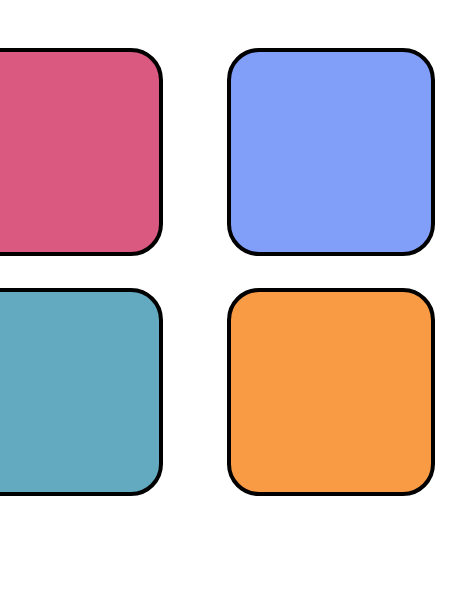
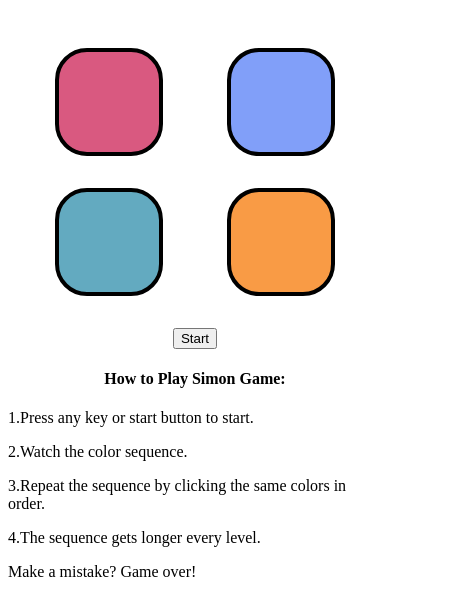
Before and after one commit to harshrajdixit/Simon-Game, a plain HTML site: page index.html in a window 390 px wide. Shown: the part 105-720 px from the top of the page, 467 px wide, since content can reach past the window. Drawn offline with Linux system fonts and the light colour scheme.

Commit message:
complelete

```diff
--- a/game.css
+++ b/game.css
@@ -34,3 +34,31 @@ border-radius: 2rem;
 .flash{
     background-color: white;
 }
+
+.rules{
+    text-align: left;
+
+    margin: auto;
+    width: 30%;
+}
+
+
+
+
+@media screen and (max-width: 480px) {
+.boxs{
+border: 4px solid black;
+height:100px;
+width: 100px;
+margin: 2rem;
+border-radius: 2rem;
+}
+.rules{
+    text-align: left;
+
+    margin: auto;
+    width: 100%;
+}
+
+
+}
--- a/game.js
+++ b/game.js
@@ -4,6 +4,14 @@ let btns = ["yellow", "red", "purple", "green"];
 let started = false;
 let level = 0;
 let h3 = document.querySelector("h3");
+
+function forbtn(){
+     if (!started) {
+        console.log("Game started");
+        started = true;
+        levelup();
+    }
+};
 
 document.addEventListener("keypress", function () {
     if (!started) {
@@ -52,7 +60,7 @@ function checkns(currentIdx) {
         }
     } else {
         // Wrong click — game over
-        h3.innerText = `Game Over! Press any key to restart.`;
+        h3.innerText = `Game Over! Press any key to restart. high score is level:-${level}`;
         console.log("Game Sequence:", gameseq);
         console.log("User Sequence:", userseq);
         document.body.classList.add("game-over");
--- a/index.html
+++ b/index.html
@@ -1,14 +1,16 @@
 <!DOCTYPE html>
 <html lang="en">
+
 <head>
     <meta charset="UTF-8">
     <meta name="viewport" content="width=device-width, initial-scale=1.0">
     <title>Simon Game</title>
     <link rel="stylesheet" href="game.css">
 </head>
+
 <body>
     <h1>Simmon Game</h1>
-    <h3> Press any key to start  game</h3>
+    <h3> Press any key to start game</h3>
     <div class="box_container">
         <div class="line1">
             <div class="red boxs btn" type="button" id="red"></div>
@@ -19,6 +21,26 @@
             <div class="yellow boxs btn" type="button" id="yellow"></div>
         </div>
     </div>
+
+    <button onclick="forbtn()">Start</button>
+    <h4>How to Play Simon Game:</h4>
+<div class="rules">
+        <p>1.Press any key or start button to start.</p>
+
+    <p>2.Watch the color sequence.</p>
+
+    <p>3.Repeat the sequence by clicking the same colors in order.
+    </p>
+    <p>4.The sequence gets longer every level.
+    </p>
+    <p>Make a mistake? Game over!
+    </p>
+</div>
+
+
+
 </body>
+
 <script src="game.js"></script>
+
 </html>
```
